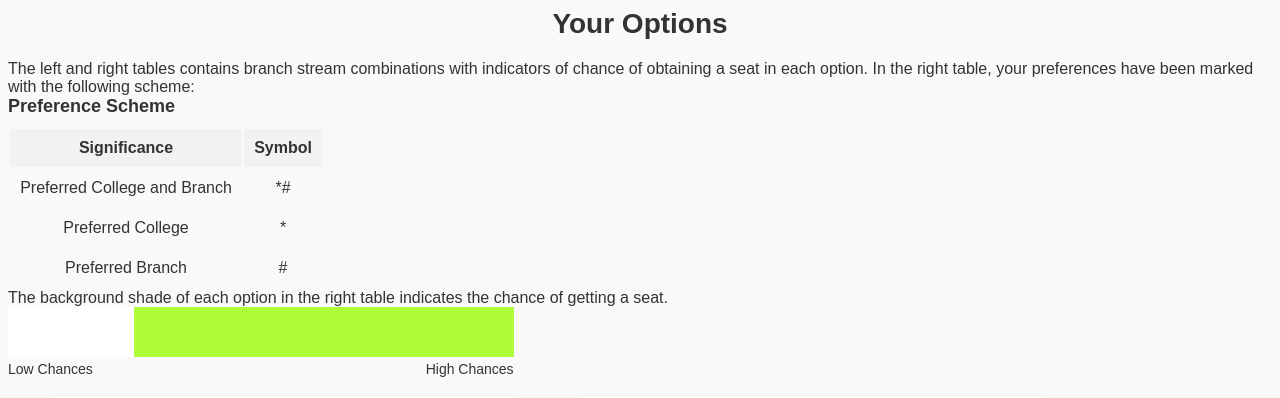
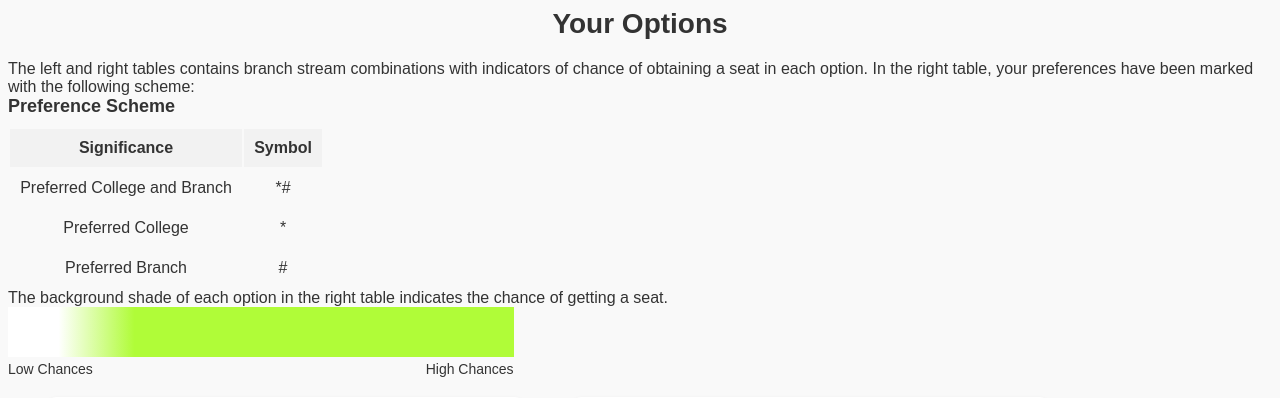
Before and after one commit to nihit-agarwal/flask-fire-counseling, a Flask app: template server/src/templates/result.html in a window 1280 px wide. Shown: the top 398 px of the page. Run offline with Flask 3, Linux system fonts and the light colour scheme; the template is opened without the code that fills it, so the values that code supplies are empty.

Commit message:
scale test 2.

```diff
--- a/static/resultStyles.css
+++ b/static/resultStyles.css
@@ -117,7 +117,7 @@ tr.chartreuse {
   position: relative;
   width: 40%;
   height: 50px;
-  background-image: linear-gradient(90deg, #ffffff 25%, #B2C3D2 25%, #ffffff 25%,
+  background-image: linear-gradient(90deg, #ffffff 10%, #B2C3D2 10%, #ffffff 10%,
                     #B0FC38 25%);
 }
 
```
